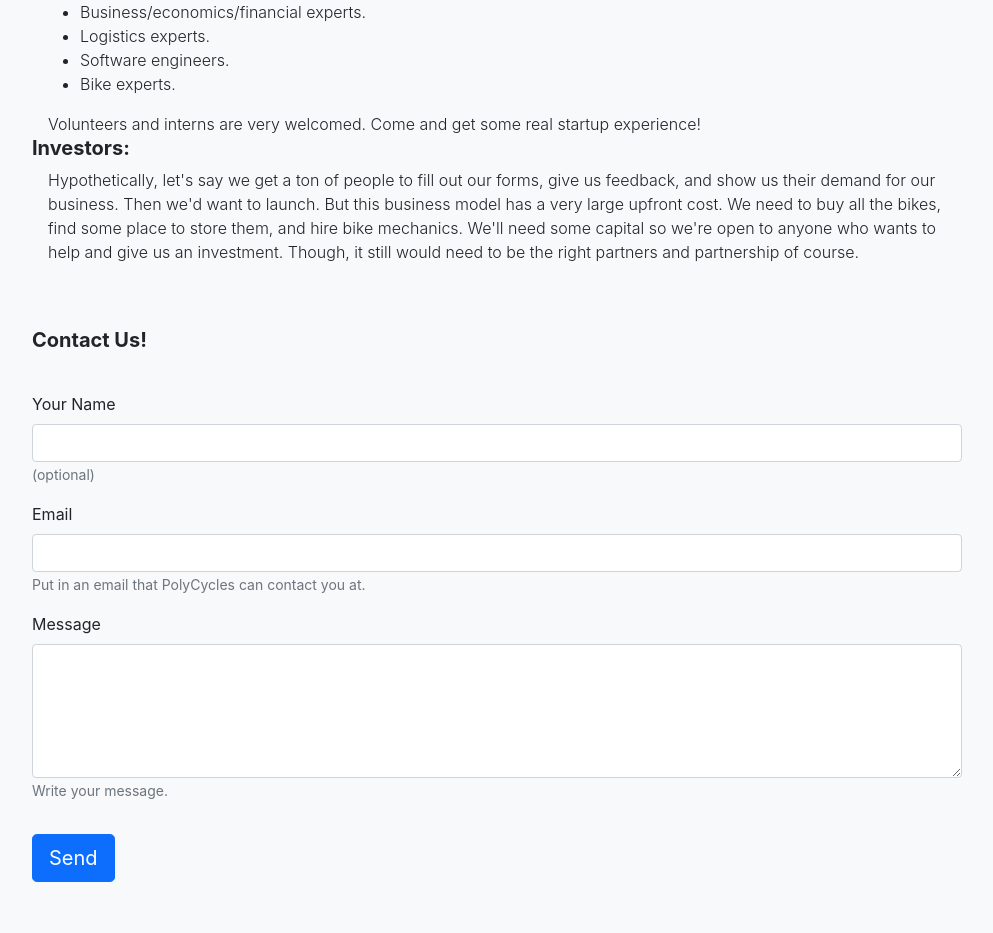
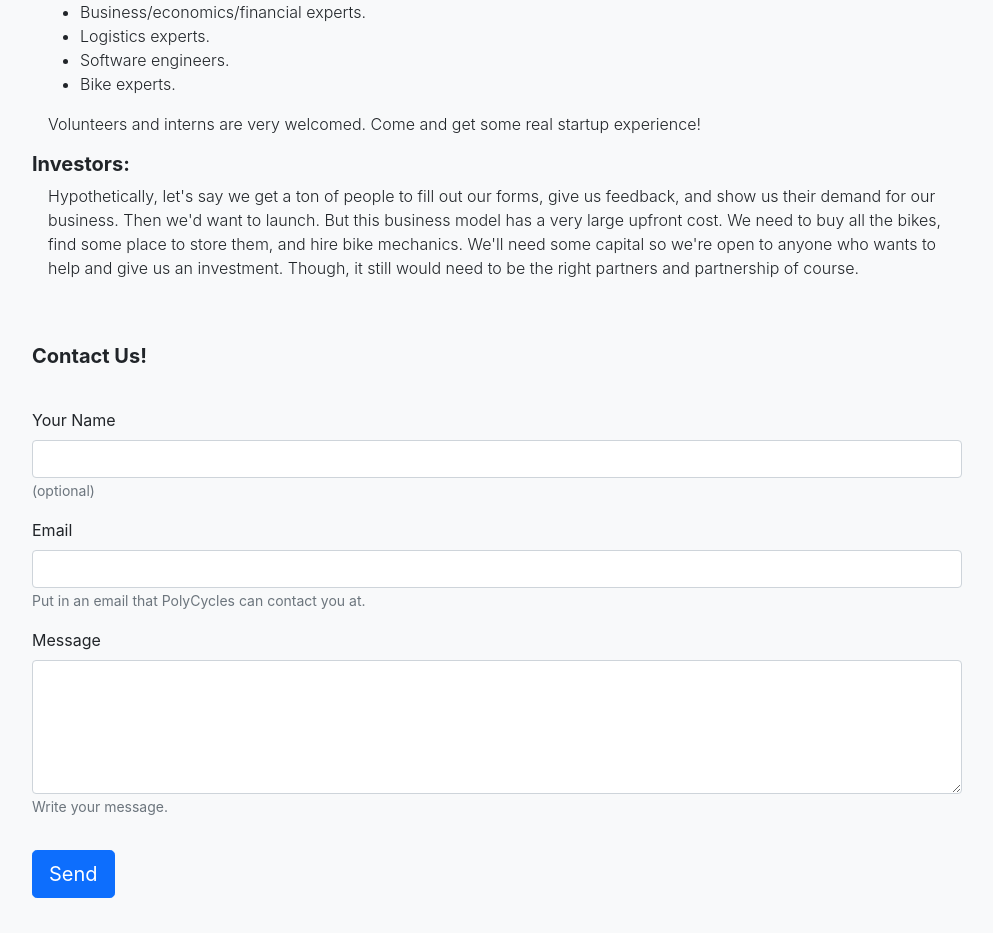
Before and after one commit to colinsteidtmann/polycycles-landing, a React (Create React App) app: page /support in a window 1280 px wide. Shown: the part 842-1775 px from the top of the page, without its empty margins (143-1136 px from the left). Built offline with nearby package versions, Linux system fonts and the light colour scheme.

Commit message:
margin top

```diff
--- a/src/components/SupportText/index.jsx
+++ b/src/components/SupportText/index.jsx
@@ -47,7 +47,7 @@ export const SupportText = () => {
 				Volunteers and interns are very welcomed. Come and get some real startup experience!
 			</div>
 
-			<h5 className="fw-normal">
+			<h5 className="fw-normal mt-3">
 				<strong>Investors: </strong>
 			</h5>
 			<p className="fw-light ms-3">
```
